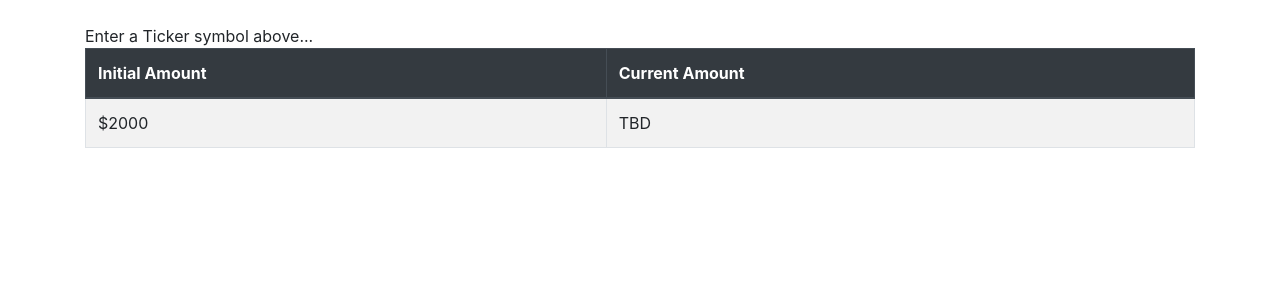
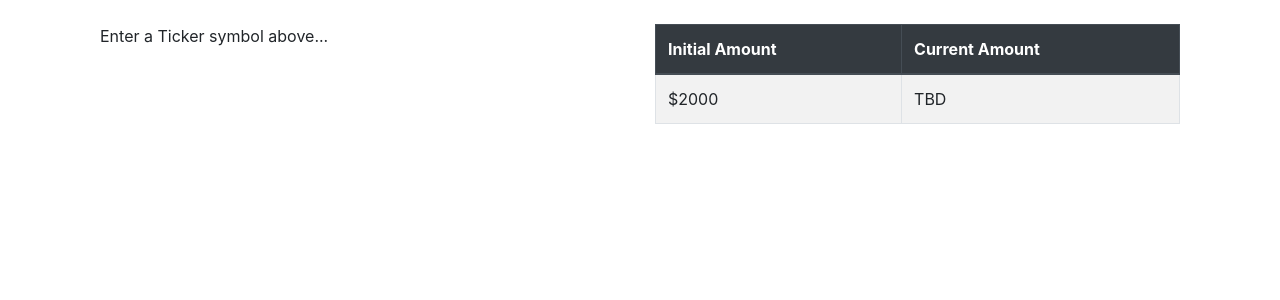
Before and after one commit to Teri-Ed/Project-4, a Django app: page / in a window 1280 px wide. Shown: the part 56-356 px from the top of the page. Run offline with Django 3.2, Linux system fonts and the light colour scheme; some libraries are stand-ins or nearby versions.

Commit message:
Broke home page view up into side-by-side grid.

```diff
--- a/StockApp/StockQuotes/templates/home.html
+++ b/StockApp/StockQuotes/templates/home.html
@@ -8,6 +8,9 @@
         <title>Project-4 Homepage</title>
     </head>
     <body>
+        <div class="container">
+            <div class="row">
+              <div class="col">
                 {% if ticker %}
                     {{ ticker }}
                 {% endif %}
@@ -32,7 +35,8 @@
                 {% else %}
 
                 {% endif %}
-
+              </div>
+              <div class="col">
                 <table class="table table-striped table-bordered table-hover">
                     <thead class="thead-dark">
                       <tr>
@@ -61,6 +65,10 @@
 
                     {% endif %}
                 {% endif %}
+              </div>
+            </div>
+          </div>
+
 
         {% comment %}
         {% for item in ticker %}
```
Lines whose indentation alone changed are shown as unchanged.
